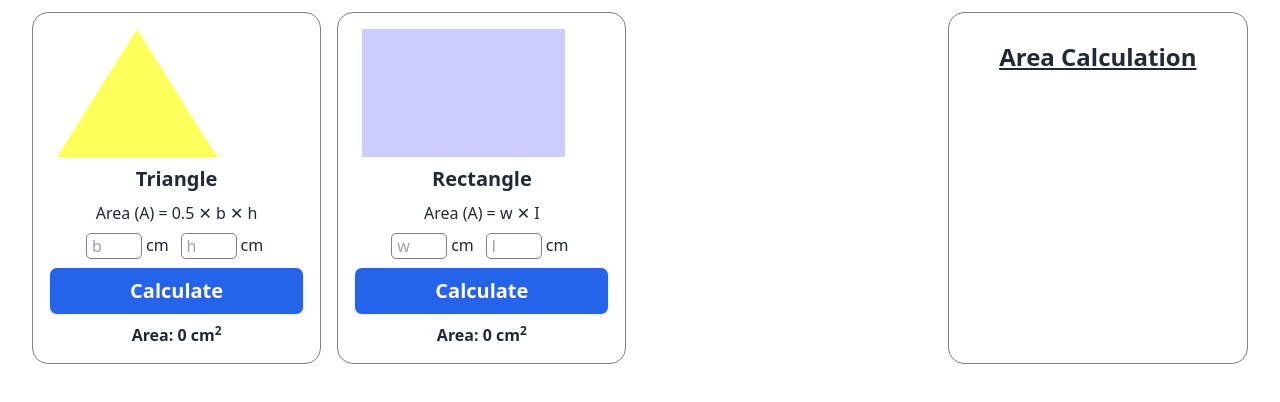
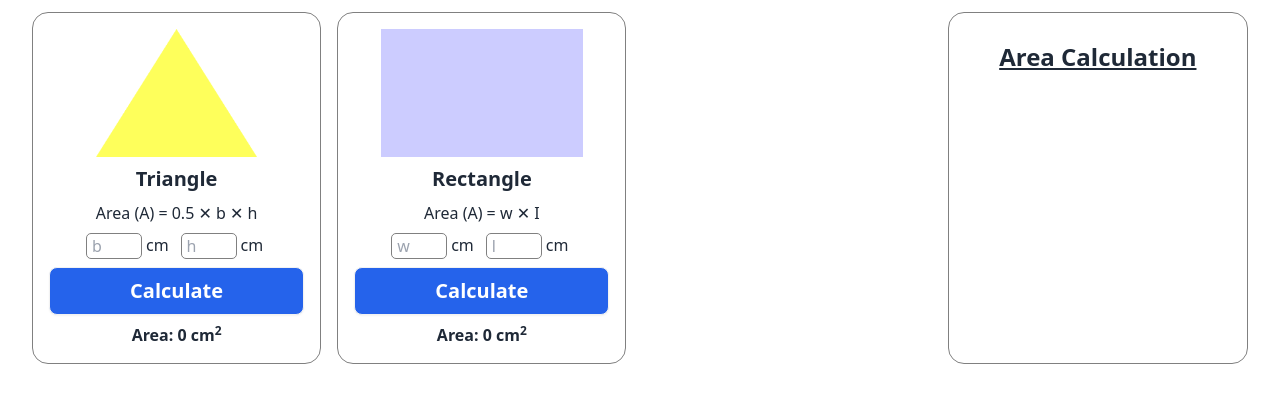
Before and after one commit to arparvej1/geometry-genius, a plain HTML site: page index.html in a window 1280 px wide. Shown: the part 56-458 px from the top of the page. Drawn offline with nearby package versions, Linux system fonts and the light colour scheme.

Commit message:
img center

```diff
--- a/index.html
+++ b/index.html
@@ -21,7 +21,7 @@
                 <!-- Card - 1 -->
                 <div class="card hover:bg-gray-100 flex gap-2" id="triangle">
                     <div class="h-32">
-                        <img class="h-[100%] px-2" src="images/triangle.png" alt="">
+                        <img class="h-[100%] mx-auto px-2" src="images/triangle.png" alt="">
                     </div>
                     <h3 class="text-xl font-semibold">Triangle</h3>
                     <p>Area (A) = 0.5 &#x2715; b &#x2715; h</p>
@@ -38,7 +38,7 @@
                 <!-- Card - 2 -->
                 <div class="card hover:bg-gray-100 flex gap-2" id="rectangle">
                     <div class="h-32">
-                        <img  class="h-[100%] px-2" src="images/rectangle.png" alt="">
+                        <img  class="h-[100%] mx-auto px-2" src="images/rectangle.png" alt="">
                     </div>
                     <h3 class="text-xl font-semibold">Rectangle</h3>
                     <p>Area (A) = w &#x2715; I</p>
```
